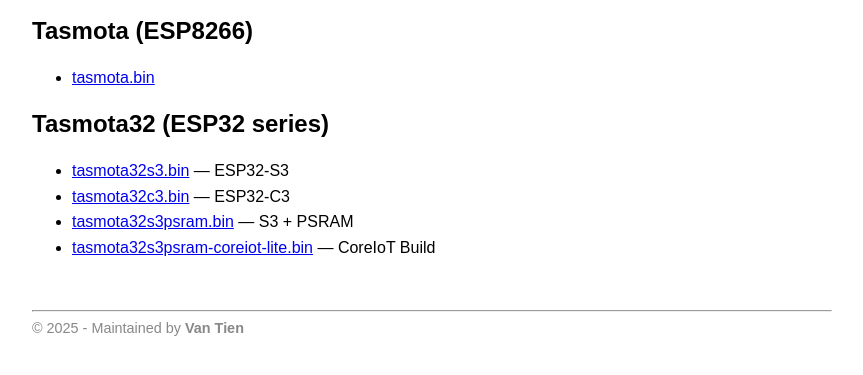
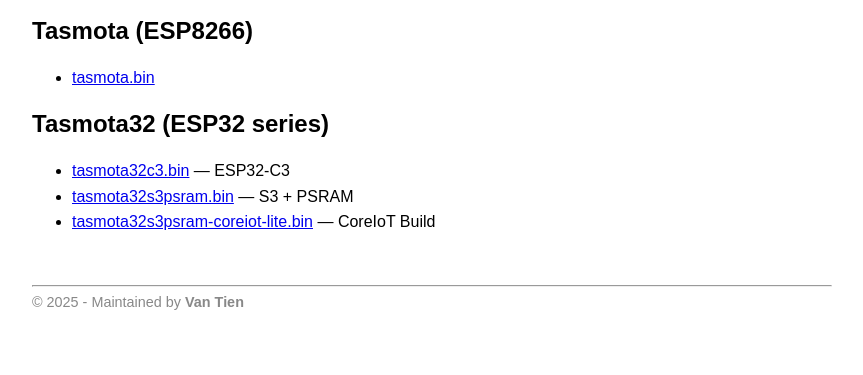
Before and after one commit to tien-ce/Tasmota-CoreIOT-OTA, a plain HTML site: page index.html in a window 1280 px wide. Shown: the part 161-536 px from the top of the page, without its empty margins (208-1071 px from the left). Drawn offline with Linux system fonts and the light colour scheme.

Commit message:
no tasmota32s

```diff
--- a/index.html
+++ b/index.html
@@ -29,7 +29,6 @@
 
     <h2>Tasmota32 (ESP32 series)</h2>
     <ul>
-        <li><a href="tasmota32/tasmota32s3.bin">tasmota32s3.bin</a> — ESP32-S3</li>
         <li><a href="tasmota32/tasmota32c3.bin">tasmota32c3.bin</a> — ESP32-C3</li>
         <li><a href="tasmota32/tasmota32s3psram.bin">tasmota32s3psram.bin</a> — S3 + PSRAM</li>
         <li><a href="tasmota32/tasmota32s3psram-coreiot-lite.bin">tasmota32s3psram-coreiot-lite.bin</a> — CoreIoT Build</li>
```
